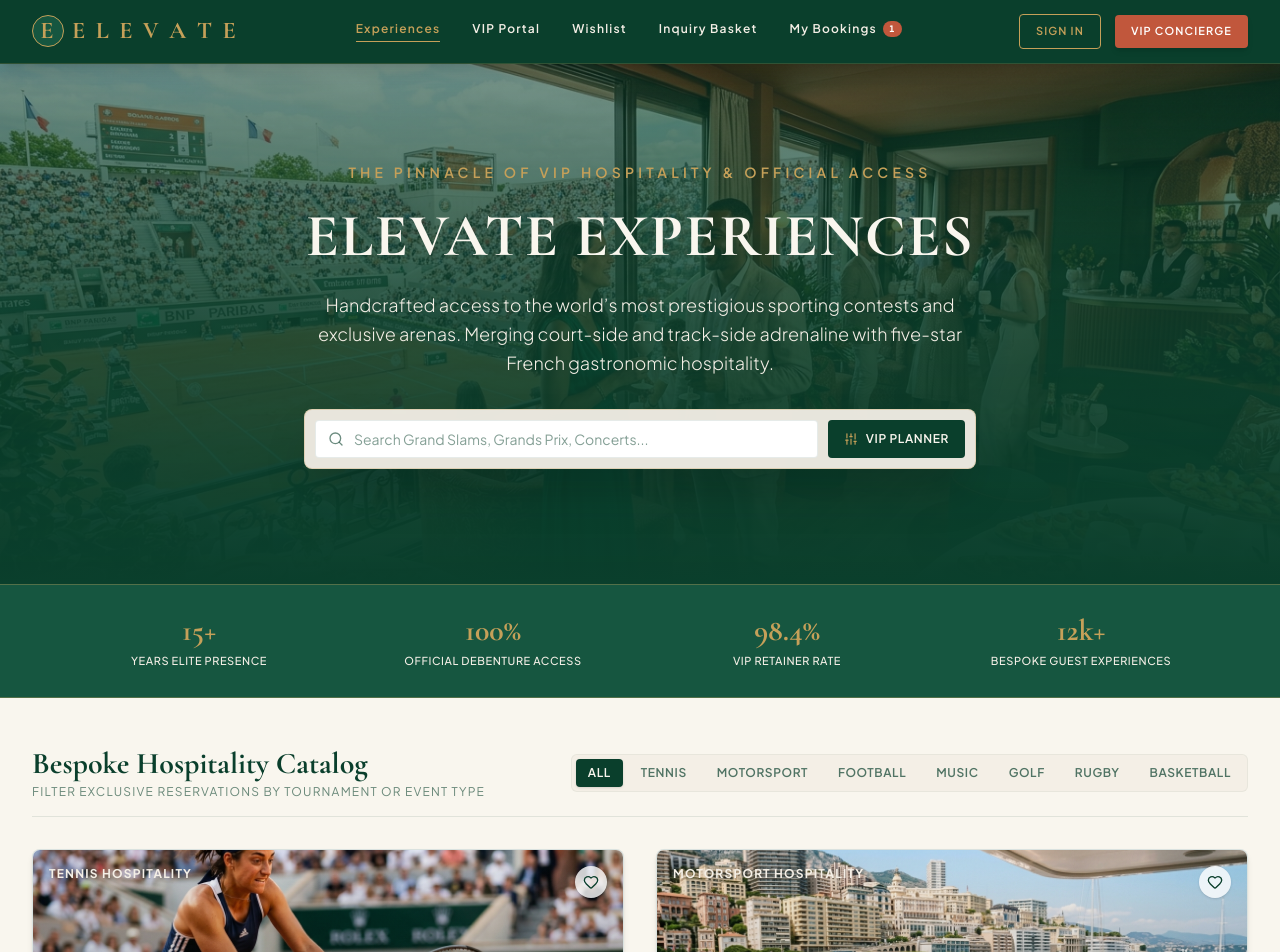
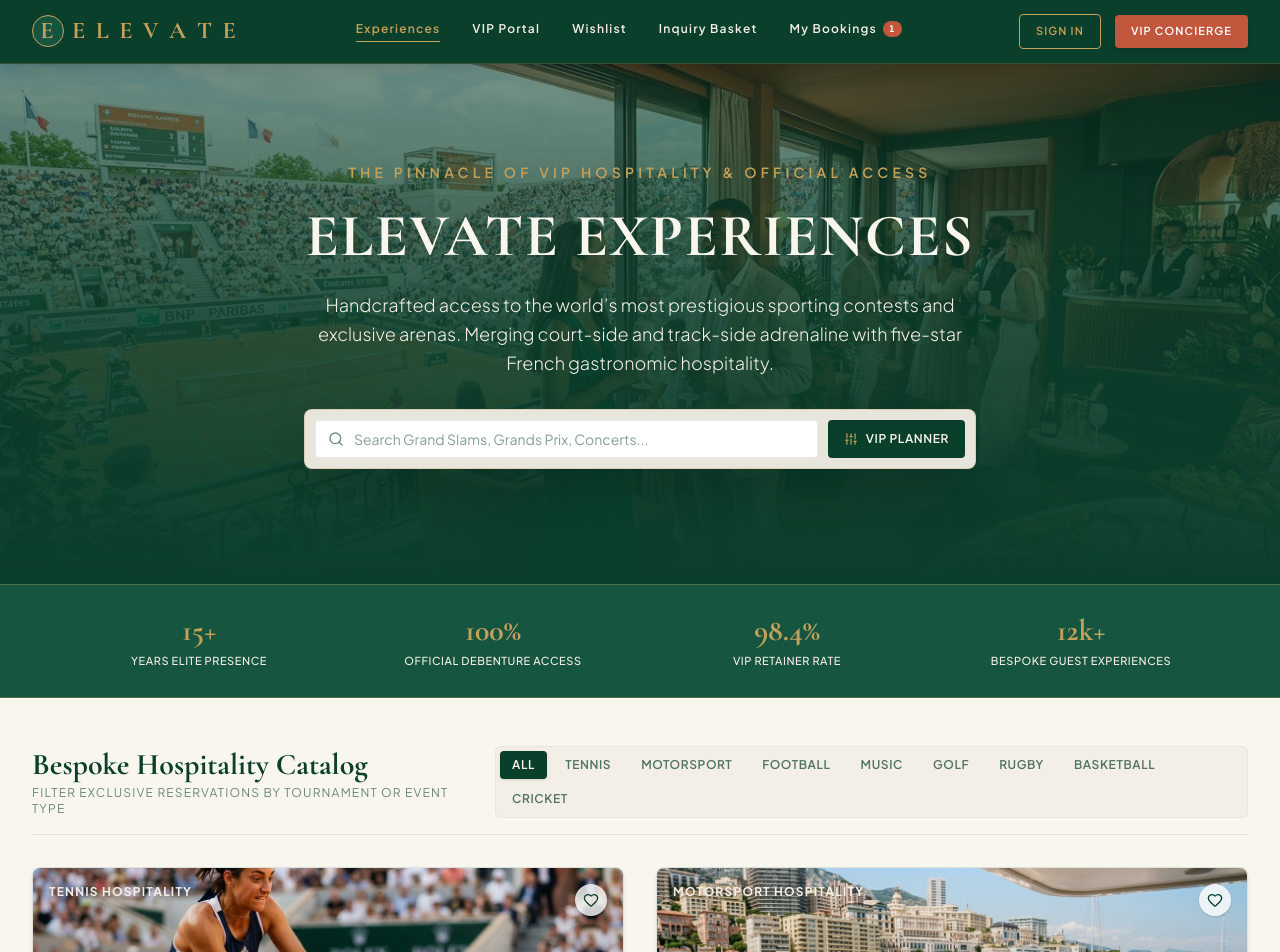
Before and after one commit to Soen-tech/Elevate-, a React (Vite) app: page / in a window 1280 px wide. Shown: the top 952 px of the page. Built offline with nearby package versions, Linux system fonts and the light colour scheme.

Commit message:
feat: add Cricket category and Lord's Test event
Introduced the 'Cricket' category to the experiences catalog and added the Lord's Cricket Test Match event with associated imagery and details.

```diff
--- a/src/App.tsx
+++ b/src/App.tsx
@@ -136,7 +136,7 @@
 
   // Search & Filter state
   const [searchQuery, setSearchQuery] = useState('');
-  const [selectedCategory, setSelectedCategory] = useState<'All' | 'Tennis' | 'Motorsport' | 'Football' | 'Music' | 'Golf' | 'Heritage' | 'Rugby' | 'Basketball'>('All');
+  const [selectedCategory, setSelectedCategory] = useState<'All' | 'Tennis' | 'Motorsport' | 'Football' | 'Music' | 'Golf' | 'Heritage' | 'Rugby' | 'Basketball' | 'Cricket'>('All');
 
   // Selected experience for detailed customizer view
   const [selectedEventId, setSelectedEventId] = useState<string | null>(null);
@@ -225,7 +225,7 @@
   // VIP Portal Interactive Planner State
   const [vipBudget, setCorpBudget] = useState<number>(1500);
   const [vipGuests, setCorpGuests] = useState<number>(20);
-  const [vipCategory, setCorpCategory] = useState<'Tennis' | 'Motorsport' | 'Music' | 'Golf' | 'Rugby' | 'Basketball' | 'All'>('All');
+  const [vipCategory, setCorpCategory] = useState<'Tennis' | 'Motorsport' | 'Music' | 'Golf' | 'Rugby' | 'Basketball' | 'Cricket' | 'All'>('All');
   const [vipUpgrades, setCorpUpgrades] = useState({
     chauffeur: true,
     helicopter: false,
@@ -1039,7 +1039,7 @@
                 </div>
 
                 <div className="flex flex-wrap gap-1.5 p-1 bg-brand-sand-dark rounded-md border border-brand-green/5">
-                  {(['All', 'Tennis', 'Motorsport', 'Football', 'Music', 'Golf', 'Rugby', 'Basketball'] as const).map((cat) => (
+                  {(['All', 'Tennis', 'Motorsport', 'Football', 'Music', 'Golf', 'Rugby', 'Basketball', 'Cricket'] as const).map((cat) => (
                     <button
                       key={cat}
                       onClick={() => setSelectedCategory(cat)}
@@ -1641,6 +1641,7 @@
                         <option value="Golf">Golf Tournaments (The Masters/The Open)</option>
                         <option value="Rugby">Rugby Championships (Six Nations)</option>
                         <option value="Basketball">Basketball Elite Games (NBA Paris)</option>
+                        <option value="Cricket">Cricket Test Matches (Lord’s Test)</option>
                       </select>
                     </div>
 
@@ -2690,6 +2691,7 @@
                           <option value="Golf">Golf</option>
                           <option value="Rugby">Rugby</option>
                           <option value="Basketball">Basketball</option>
+                          <option value="Cricket">Cricket</option>
                         </select>
                       </div>
                       <div className="space-y-1">
--- a/src/data/experiences.ts
+++ b/src/data/experiences.ts
@@ -9,7 +9,7 @@
 export interface Experience {
   id: string;
   title: string;
-  category: 'Tennis' | 'Motorsport' | 'Football' | 'Music' | 'Golf' | 'Heritage' | 'Rugby' | 'Basketball';
+  category: 'Tennis' | 'Motorsport' | 'Football' | 'Music' | 'Golf' | 'Heritage' | 'Rugby' | 'Basketball' | 'Cricket';
   location: string;
   venue: string;
   dates: string;
@@ -301,5 +301,45 @@
         description: 'For those seeking the ultimate entertainment canvas. A private suite experience combining the NBA glamour with French hospitality.'
       }
     ]
+  },
+  {
+    id: 'lords-test',
+    title: 'Lord’s Cricket Test Match',
+    category: 'Cricket',
+    location: 'London, United Kingdom',
+    venue: 'Lord’s Cricket Ground',
+    dates: 'July 16 – July 20, 2026',
+    image: '/assets/images/cricket_event_1791447527593.jpg',
+    tagline: 'The Home of Cricket, The Epitome of Tradition',
+    shortDescription: 'Witness the prestigious Lord’s Test Match from the historic Pavilion or exclusive modern hospitality suites.',
+    description: 'Steeped in history and tradition, a Test Match at Lord’s is the ultimate summer social highlight. Experience the unique ambiance of the Home of Cricket. Watch world-class batting and bowling with premium seats adjacent to the historic Grade II* listed Pavilion. Indulge in traditional Pimm’s receptions, gourmet lunch buffets, and luxury afternoon tea.',
+    highlightBenefit: 'Premium seating in the Grand Stand or Mound Stand, with all-day premium dining, afternoon tea, and complimentary vintage wines.',
+    packages: [
+      {
+        name: 'The Harris Garden',
+        price: 795,
+        benefits: [
+          'Guaranteed premium ticket in the Grand Stand or Warner Stand',
+          'Al fresco garden reception with unlimited Pimm’s, champagne & cocktails',
+          'Sumptuous three-course hot buffet lunch featuring British summer classics',
+          'Traditional Lord’s Afternoon Tea with freshly baked scones & cream',
+          'Official souvenir match programme and cricket commentary radio earpiece'
+        ],
+        description: 'A beautiful, light-filled garden setting ideal for networking under the summer sun, combining elite match views with relaxed hospitality.'
+      },
+      {
+        name: 'The Captains’ Lounge',
+        price: 1550,
+        badge: 'Premier Club',
+        benefits: [
+          'Exquisite seating in the Mound Stand, directly behind the bowler’s arm',
+          'Four-course seated dining experience with premium wine pairing curated by award-winning chefs',
+          'Q&A session and meet-and-greet with legendary former international cricket captains',
+          'All-day flowing Bollinger Champagne, fine spirits, and craft beers',
+          'Exclusive access to private air-conditioned club lounge and outdoor balcony views'
+        ],
+        description: 'An elite lounge experience tailored for ultimate comfort and strategic views. Mingle with cricket royalty and enjoy supreme luxury.'
+      }
+    ]
   }
 ];
```
Also changed, not shown: public/assets/images/cricket_event_1791447527593.jpg (added).
